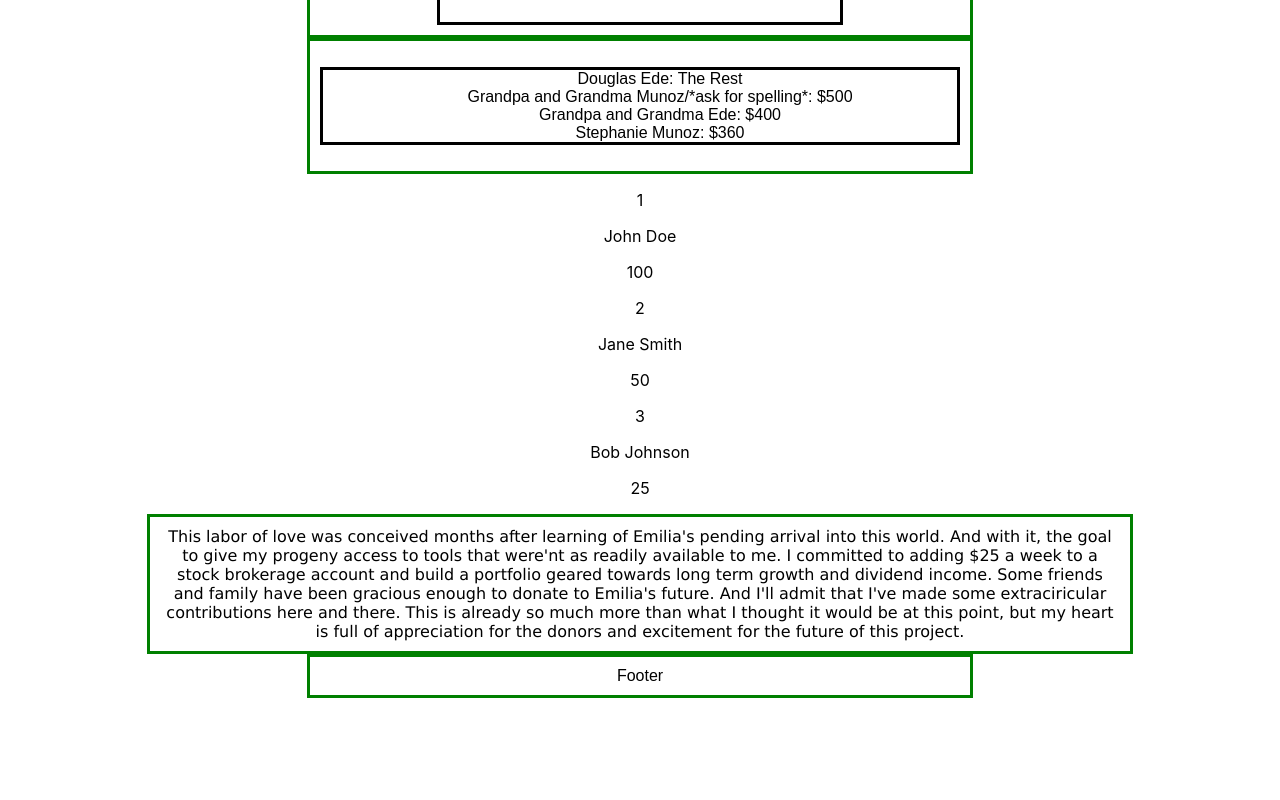
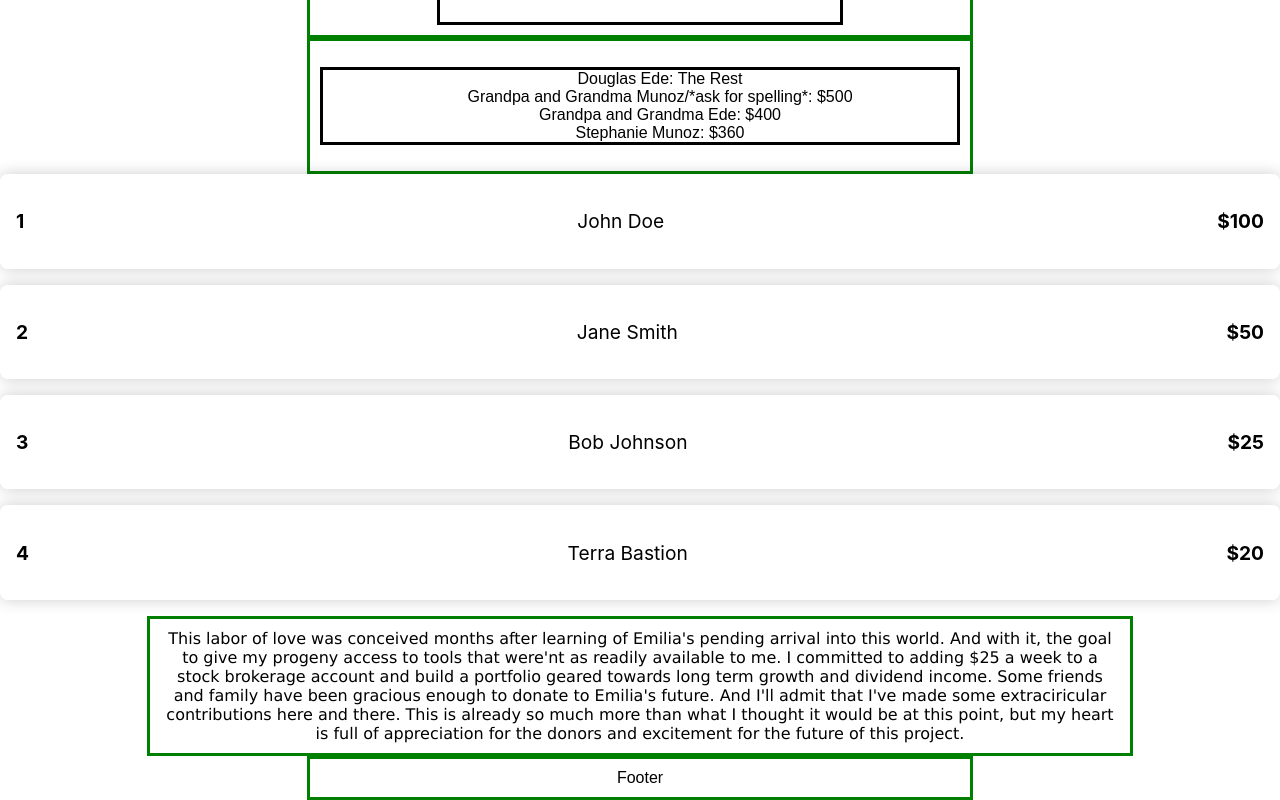
Before and after one commit to Douglas4739/Emilias-Portfolio, a React (Create React App) app: page / in a window 1280 px wide. Shown: the part 772-1572 px from the top of the page. Before the commit the page ends 1470 px from the top, so only its background shows below. Built offline with nearby package versions, Linux system fonts and the light colour scheme.

Commit message:
got my style figured out for the contributors

```diff
--- a/src/App.js
+++ b/src/App.js
@@ -13,6 +13,7 @@ function App() {
     { name: 'John Doe', amount: 100 },
     { name: 'Jane Smith', amount: 50 },
     { name: 'Bob Johnson', amount: 25 },
+    { name: 'Terra Bastion', amount: 20 },
   ];
 
   return (
--- /dev/null
+++ b/src/ContributorCard.css
@@ -0,0 +1,36 @@
+.contributor-card {
+  display: flex;
+  justify-content: space-between;
+  align-items: center;
+  padding: 1rem;
+  border: none;
+  background-color: rgba(255, 255, 255, 0.6);
+  box-shadow: 0 0 1rem rgba(0, 0, 0, 0.2);
+  border-radius: 0.5rem;
+  margin-bottom: 1rem;
+}
+
+.contributor-card__place {
+  font-weight: bold;
+  font-size: 1.2rem;
+}
+
+.contributor-card__name {
+  font-size: 1.2rem;
+}
+
+.contributor-card__amount {
+  font-weight: bold;
+  font-size: 1.2rem;
+}
+
+@media screen and (max-width: 325px) {
+  .contributor-card {
+    flex-direction: column;
+    justify-content: center;
+  }
+
+  .contributor-card__name {
+    margin-bottom: 0.5rem;
+  }
+}
--- a/src/ContributorsCard.js
+++ b/src/ContributorsCard.js
@@ -1,11 +1,12 @@
 import React from 'react';
+import './ContributorCard.css';
 
 function ContributorCard({ place, name, amount }) {
   return (
-    <div>
-      <p>{place}</p>
-      <p>{name}</p>
-      <p>{amount}</p>
+    <div className="contributor-card">
+      <p className="contributor-card__place">{place}</p>
+      <p className="contributor-card__name">{name}</p>
+      <p className="contributor-card__amount">${amount}</p>
     </div>
   );
 }
```
